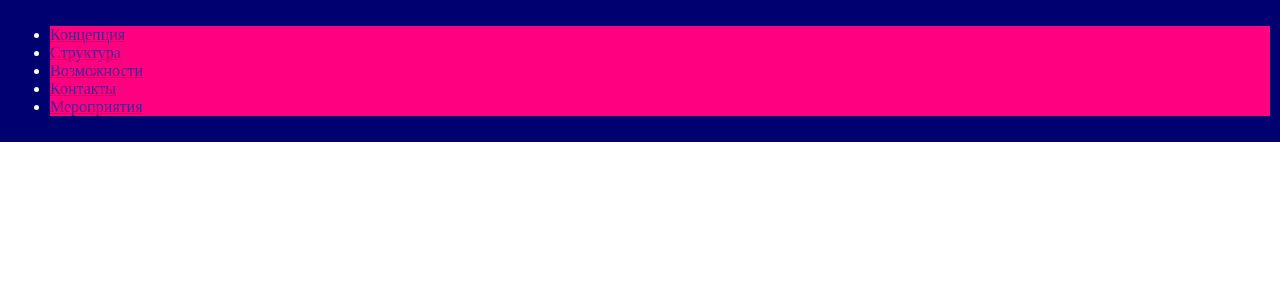
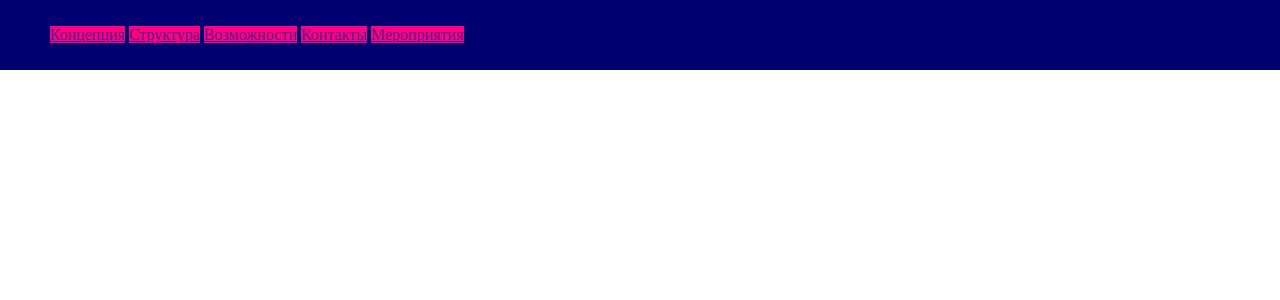
Before and after one commit to olimp-web/olimp-union.com, a PHP site: page / in a window 1280 px wide. Shown: the top 300 px of the page. Run offline with PHP 8.4, Linux system fonts and the light colour scheme.

Commit message:
Update style.css

```diff
--- a/css/style.css
+++ b/css/style.css
@@ -14,5 +14,6 @@ menu {
    padding: 10px; /* Поля вокруг текста */
  }
 li {
+    display: inline;
     background: #ff0080; /* Цвет фона блока */
 }
```
